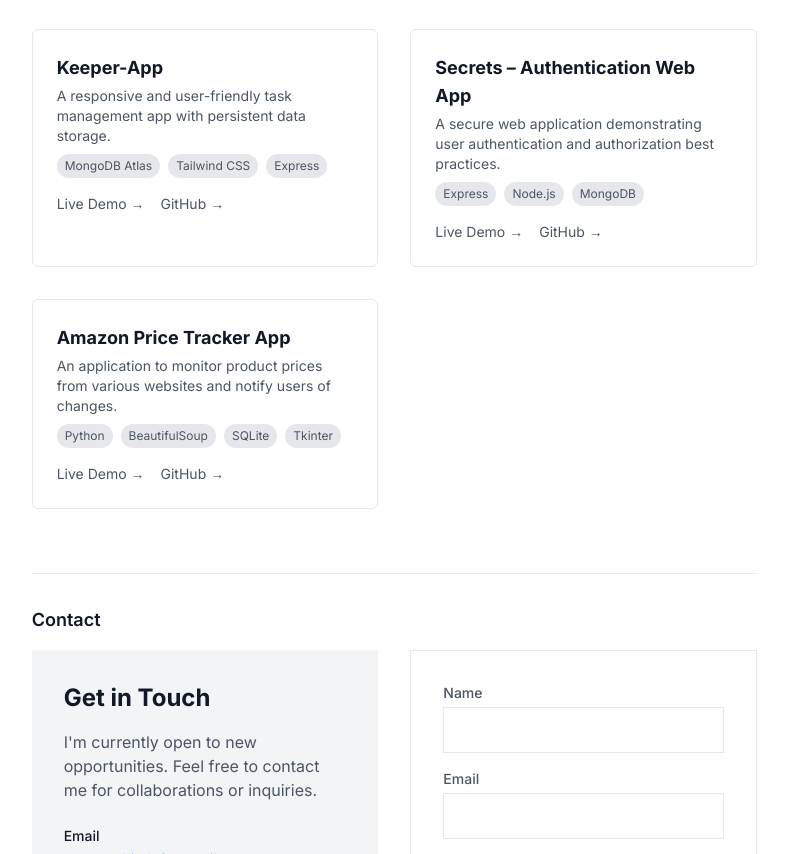
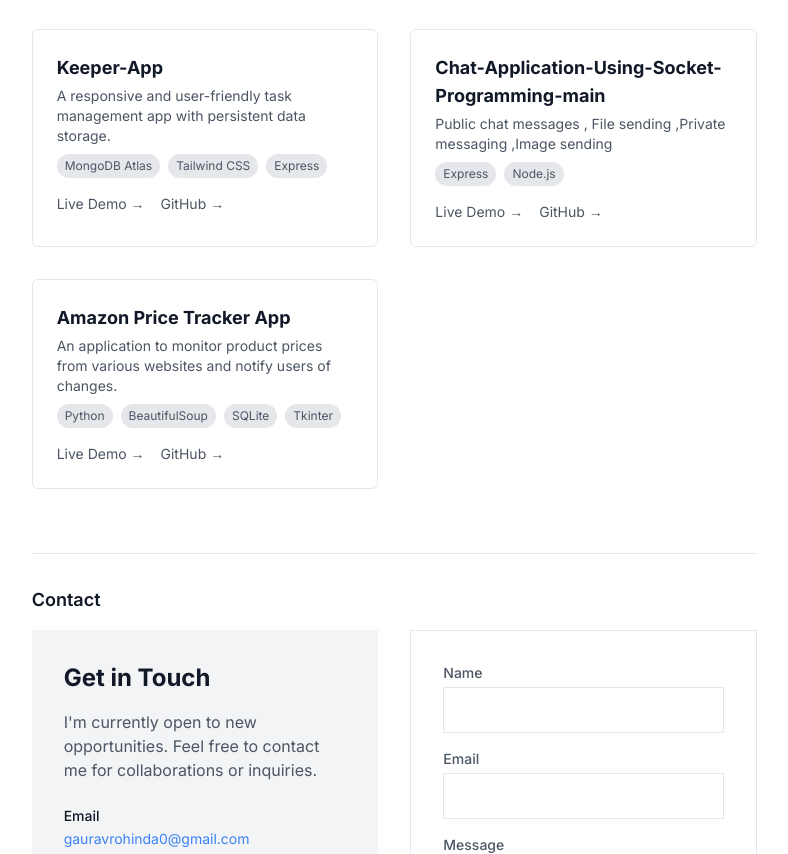
Before and after one commit to gauravrohinda/portfolio, a plain HTML site: page index.html in a window 1280 px wide. Shown: the part 1727-2581 px from the top of the page, without its empty margins (459-1247 px from the left). Drawn offline with nearby package versions, Linux system fonts and the light colour scheme.

Commit message:
add chat project

```diff
--- a/index.html
+++ b/index.html
@@ -172,17 +172,16 @@
 
                     <div
                         class="border border-gray-200 p-6 rounded-md hover:transform hover:-translate-y-1 hover:shadow-md transition-transform duration-200 cursor-pointer">
-                        <h4 class="font-bold text-lg mb-1">Secrets – Authentication Web App</h4>
-                        <p class="text-gray-600 text-sm mb-2">A secure web application demonstrating user authentication
-                            and authorization best practices.</p>
+                        <h4 class="font-bold text-lg mb-1">Chat-Application-Using-Socket-Programming-main</h4>
+                        <p class="text-gray-600 text-sm mb-2">Public chat messages , File sending ,Private messaging ,Image sending</p>
                         <div class="flex flex-wrap gap-2 mb-4">
                             <span class="bg-gray-200 text-gray-600 text-xs px-2 py-1 rounded-full">Express</span>
                             <span class="bg-gray-200 text-gray-600 text-xs px-2 py-1 rounded-full">Node.js</span>
-                            <span class="bg-gray-200 text-gray-600 text-xs px-2 py-1 rounded-full">MongoDB</span>
+                            <!-- <span class="bg-gray-200 text-gray-600 text-xs px-2 py-1 rounded-full">MongoDB</span> -->
                         </div>
                         <div class="flex gap-4 text-sm text-gray-600">
-                            <a href="#" target="_blank" class="hover:underline">Live Demo &rarr;</a>
-                            <a href="#" target="_blank" class="hover:underline">GitHub &rarr;</a>
+                            <a href="https://github.com/gauravrohinda/Chat-Application-Using-Socket-Programming-main/blob/main/livedemochat.mp4" target="_blank" class="hover:underline">Live Demo &rarr;</a>
+                            <a href="https://github.com/gauravrohinda/Chat-Application-Using-Socket-Programming-main.git" target="_blank" class="hover:underline">GitHub &rarr;</a>
                         </div>
                     </div>
 
```
